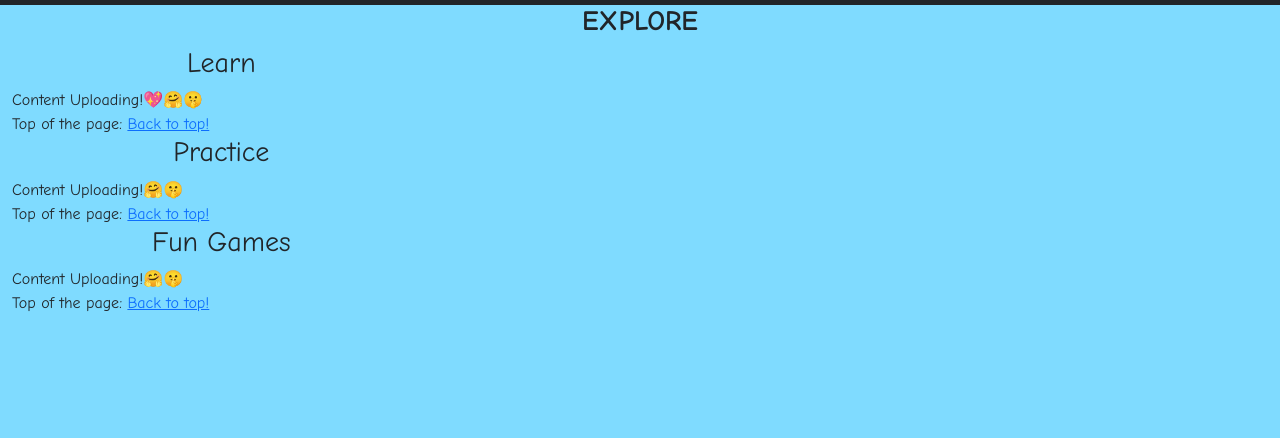
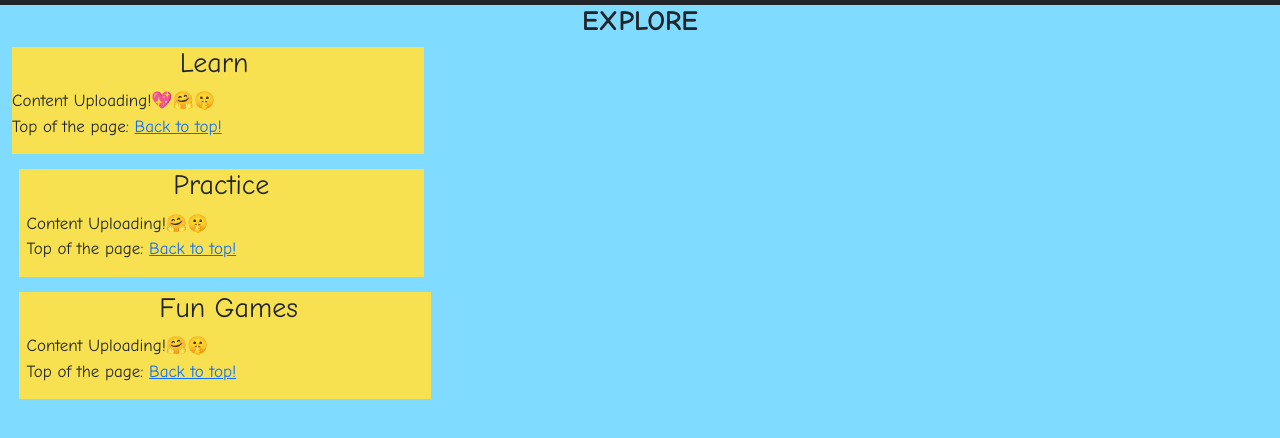
Before and after one commit to shash-2468/first, a plain HTML site: page docs/index.html in a window 1280 px wide. Shown: the part 66-504 px from the top of the page. Drawn offline with nearby package versions, Linux system fonts and the light colour scheme.

Commit message:
Update styles.css

```diff
--- a/docs/styles.css
+++ b/docs/styles.css
@@ -26,28 +26,28 @@ h1 {
 	margin-bottom: 20px;
 	padding-bottom: 10px;
 }*/
-#Chicken , #Beef ,#Sushi {
+#a , #b ,#c {
 	background-color: #f8e150;
 	font-size: 17px;
 	margin-bottom: 15px;
 	padding-bottom: 15px;
 }
 @media(min-width: 992px){
-#Beef.col-md-4, #Chicken.col-md-4 {
+#b.col-md-4, #a.col-md-4 {
 	border-right: 7.5px solid #7FDBFF;
 	padding-right: 7.5px;
 }
-#Beef.col-md-4, #Sushi.col-md-4 {
+#b.col-md-4, #c.col-md-4 {
 	border-left: 7.5px solid #7FDBFF;
 	padding-left: 7.5px;
 }
 }
 @media (min-width: 768px) and (max-width: 991px){
-#Beef.col-sm-6 {
+#b.col-sm-6 {
 	border-left: 7.5px solid #7FDBFF;
 	padding-left: 7.5px;
 }
-#Chicken.col-sm-6{
+#a.col-sm-6{
 	border-right: 7.5px solid #7FDBFF;
 	padding-right: 7.5px;
 }
```
